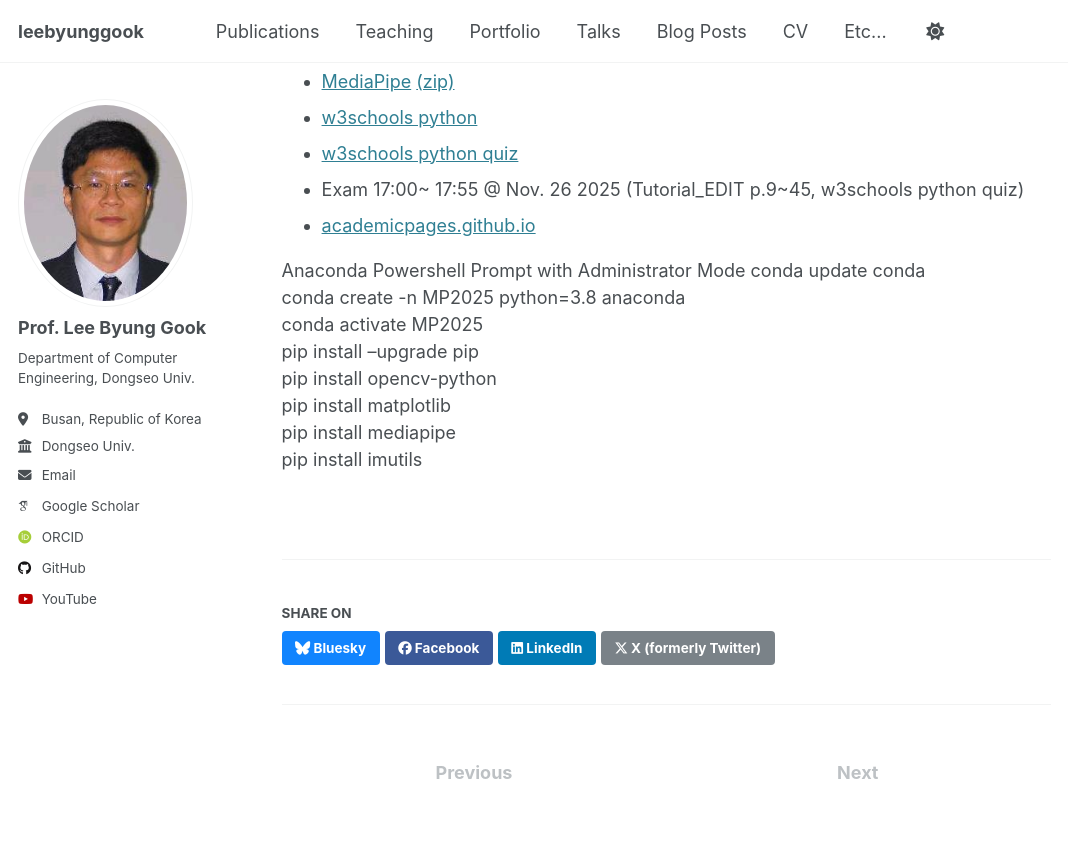
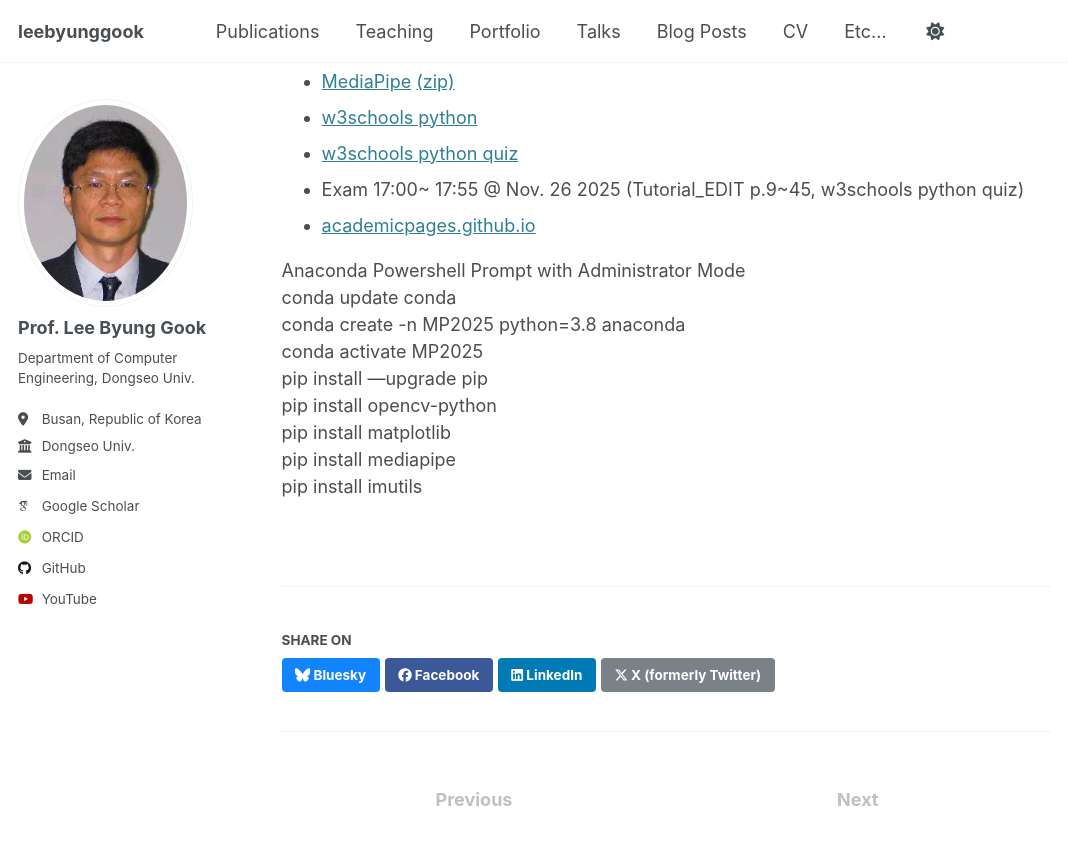
Before and after one commit to leebyunggook/leebyunggook.github.io, a Jekyll site: the page built from _teaching/2025-autumn-teaching-5.md, in a window 1280 px wide and 900 px high, scrolled down 470 px. Shown: the top 845 px of the window, without its empty margins (0-1068 px from the left). Built offline with Jekyll 4.4.1, drawn with Linux system fonts in a browser that asks for light colours; some web fonts are replaced.

```diff
--- a/_teaching/2025-autumn-teaching-5.md
+++ b/_teaching/2025-autumn-teaching-5.md
@@ -23,12 +23,11 @@ location: "Shanghai, China"
 * Exam 17:00~ 17:55 @ Nov. 26 2025 (Tutorial_EDIT p.9~45, w3schools python quiz)
 * [academicpages.github.io](https://academicpages.github.io/)
 
-
 Anaconda Powershell Prompt with Administrator Mode
 conda update conda
 conda create -n MP2025 python=3.8 anaconda
 conda activate MP2025
-pip install --upgrade pip
+pip install ---upgrade pip
 pip install opencv-python
 pip install matplotlib
 pip install mediapipe
```
